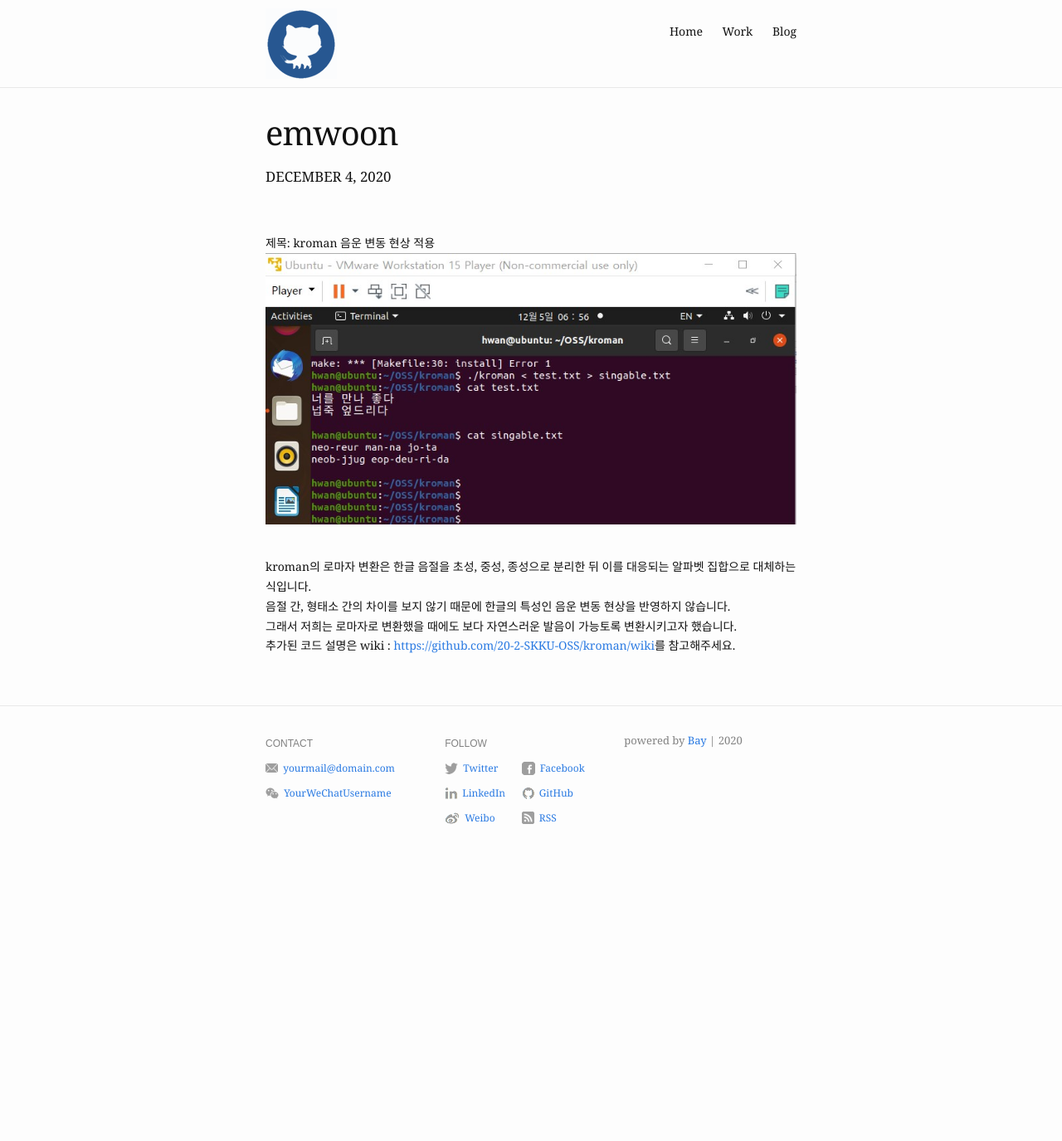
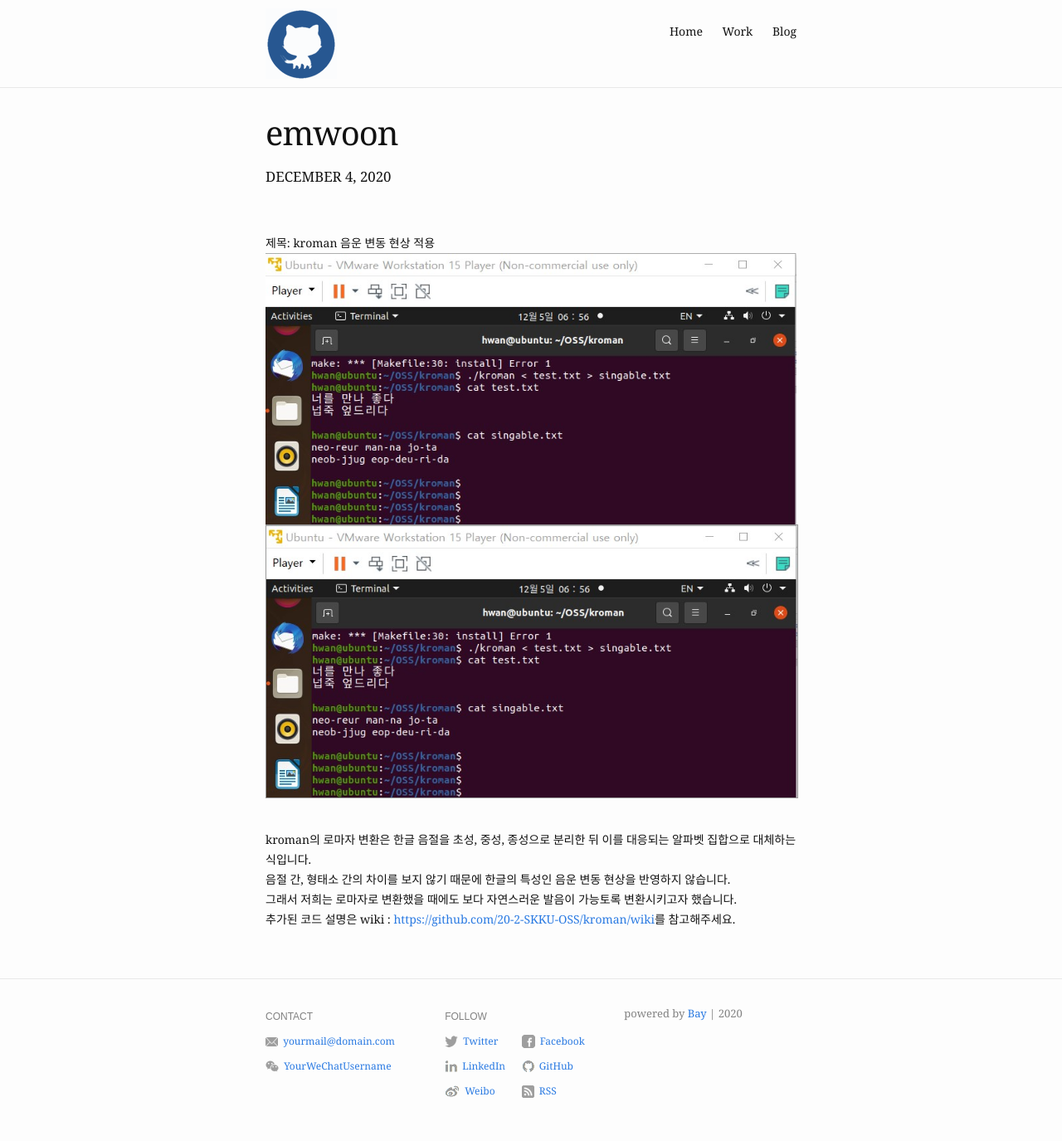
Before and after one commit to 20-2-SKKU-OSS/2020-2-OSS-4, a Jekyll site: the page built from _posts/2020-12-04-emwoon.md, in a window 1280 px wide. Shown: the whole page at 83% size. Built offline with Jekyll 4.4.1, drawn with Linux system fonts in a browser that asks for light colours; before the commit the page ends 1046 px from its top, so only the background shows below that.

Commit message:
Update 2020-12-04-emwoon.md

```diff
--- a/_posts/2020-12-04-emwoon.md
+++ b/_posts/2020-12-04-emwoon.md
@@ -10,6 +10,8 @@ og_image: /assets/img/emwoon.jpg
 <br />
 ![emwoon](/assets/img/emwoon.jpg)
 <br />
+<img src="{{ "/assets/img/emwoon.jpg" | absolute_url }}" alt="bay" class="post-pic"/>
+<br />
 <br />
 
 kroman의 로마자 변환은 한글 음절을 초성, 중성, 종성으로 분리한 뒤 이를 대응되는 알파벳 집합으로 대체하는 식입니다.
```
